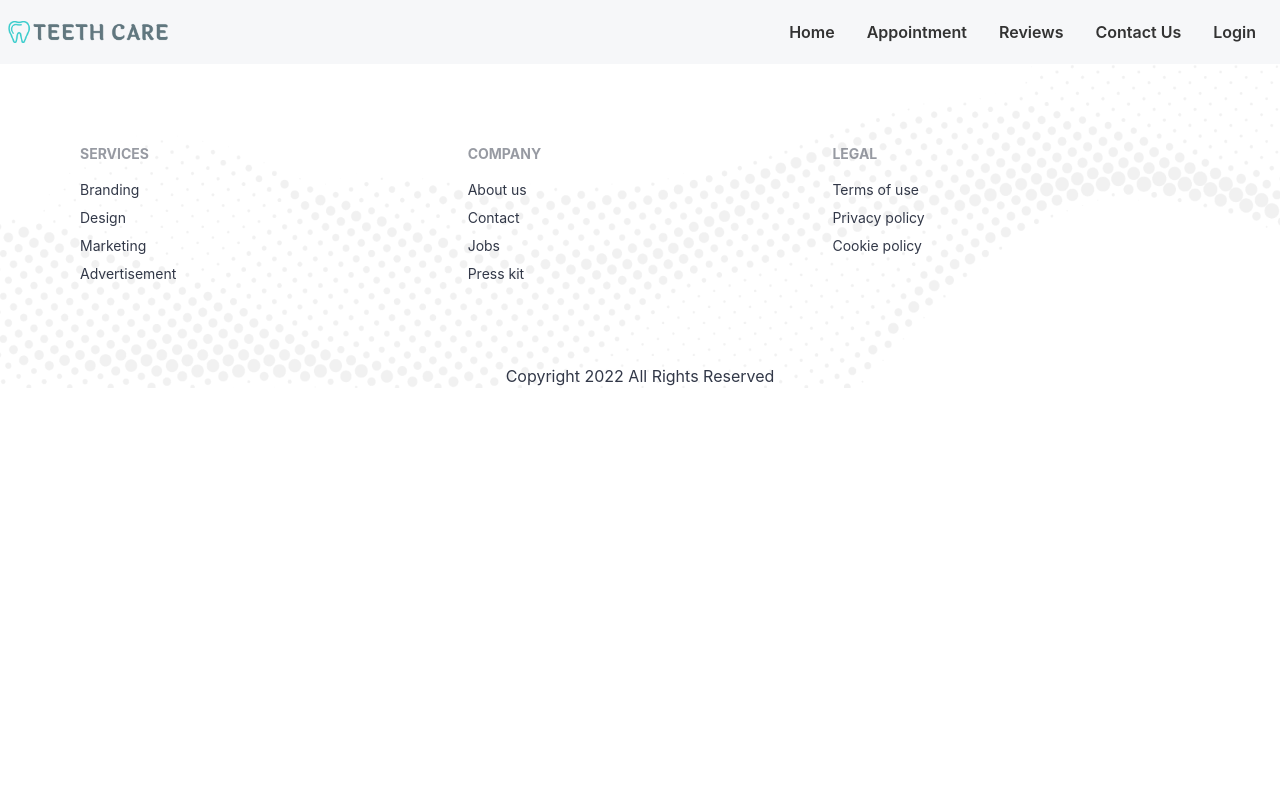
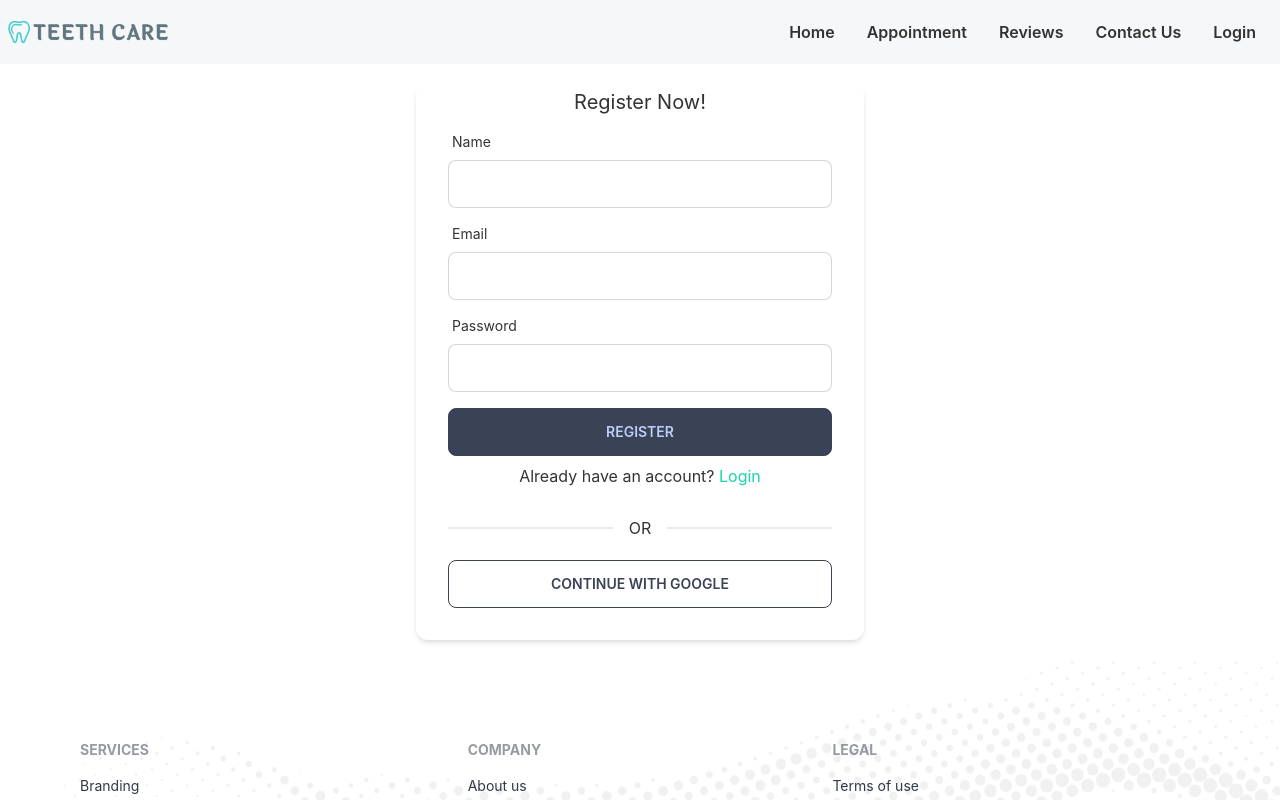
Before and after one commit to Showrove-Roy/Doctors-Portal, a React (Create React App) app: page /register in a window 1280 px wide. Shown: the top 800 px of the page. Built offline with nearby package versions, Linux system fonts and the light colour scheme.

Commit message:
sign up from design done

```diff
--- a/src/Pages/Registration/SignIn/SignIn.js
+++ b/src/Pages/Registration/SignIn/SignIn.js
@@ -7,12 +7,16 @@ const SignIn = () => {
     register,
     formState: { errors },
     handleSubmit,
+    reset,
   } = useForm();
-  const onSubmit = (data) => console.log(data);
+  const onSubmit = (data) => {
+    console.log(data);
+    reset();
+  };
   return (
-    <div className='my-10 mx-2'>
+    <div className='md:my-6 my-3 mx-2'>
       <div className='card w-full max-w-md mx-auto shadow-md rounded-xl'>
-        <form onSubmit={handleSubmit(onSubmit)} className='card-body'>
+        <form onSubmit={handleSubmit(onSubmit)} className='card-body pt-1'>
           <h3 className='text-xl text-center'>Login Now!</h3>
           <div className='form-control'>
             <label className='label'>
@@ -71,9 +75,9 @@ const SignIn = () => {
           </div>
 
           <div className='divider'>OR</div>
-          <button className='btn btn-outline btn-accent'>
+          <span className='btn btn-outline btn-accent'>
             CONTINUE WITH GOOGLE
-          </button>
+          </span>
         </form>
       </div>
     </div>
--- a/src/Pages/Registration/SignUP/SignUP.js
+++ b/src/Pages/Registration/SignUP/SignUP.js
@@ -1,7 +1,112 @@
 import React from "react";
+import { useForm } from "react-hook-form";
+import { Link } from "react-router-dom";
 
 const SignUP = () => {
-  return <div></div>;
+  const {
+    register,
+    formState: { errors },
+    handleSubmit,
+    reset,
+  } = useForm();
+  const onSubmit = (data) => {
+    console.log(data);
+    reset();
+  };
+  return (
+    <div className='md:my-5 my-3 mx-2'>
+      <div className='card w-full max-w-md mx-auto shadow-md rounded-xl'>
+        <form className='card-body pt-1' onSubmit={handleSubmit(onSubmit)}>
+          <h3 className='text-xl text-center'>Register Now!</h3>
+          <div className='form-control'>
+            <label className='label'>
+              <span className='label-text'>Name</span>
+            </label>
+            <input
+              type='text'
+              className='input input-bordered'
+              {...register("name", {
+                required: "Full Name is required",
+                minLength: {
+                  value: 4,
+                  message: "Name Length Must be 4 Characters",
+                },
+                maxLength: {
+                  value: 20,
+                  message: "Name Length Must be under 24 Characters",
+                },
+              })}
+            />
+            {errors.name && (
+              <p className='text-error mt-1' role='alert'>
+                {errors.name?.message}
+              </p>
+            )}
+          </div>
+          <div className='form-control'>
+            <label className='label'>
+              <span className='label-text'>Email</span>
+            </label>
+            <input
+              type='email'
+              className='input input-bordered'
+              {...register("email", { required: "Email Address is required" })}
+            />
+            {errors.email && (
+              <p className='text-error mt-1' role='alert'>
+                {errors.email?.message}
+              </p>
+            )}
+          </div>
+          <div className='form-control'>
+            <label className='label'>
+              <span className='label-text'>Password</span>
+            </label>
+            <input
+              type='password'
+              className='input input-bordered'
+              {...register("password", {
+                required: "Password is required",
+                minLength: {
+                  value: 6,
+                  message: "Password Length Must be 6 Characters",
+                },
+                pattern: {
+                  value: /(?=.*\d)(?=.*[!@#$%^&*])(?=.*[a-z])(?=.*[A-Z])/,
+                  message:
+                    "Password must have at least one number, one special character, one uppercase & lowercase",
+                },
+              })}
+            />
+            {errors.password && (
+              <p className='text-error mt-1' role='alert'>
+                {errors.password?.message}
+              </p>
+            )}
+          </div>
+
+          <div className='form-control mt-2'>
+            <input className='btn btn-accent' type='submit' value='Register' />
+            <label className='label'>
+              <p className='text-center'>
+                Already have an account?{" "}
+                <Link
+                  to='/login'
+                  className='link link-hover text-center text-secondary'>
+                  Login
+                </Link>
+              </p>
+            </label>
+          </div>
+
+          <div className='divider'>OR</div>
+          <span className='btn btn-outline btn-accent'>
+            CONTINUE WITH GOOGLE
+          </span>
+        </form>
+      </div>
+    </div>
+  );
 };
 
 export default SignUP;
```
